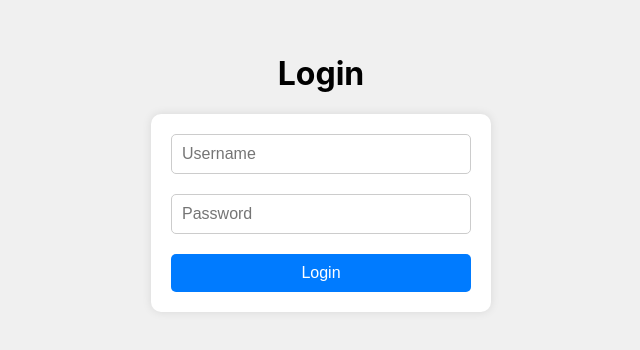
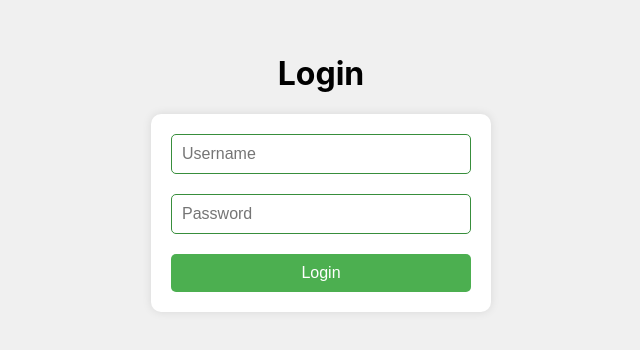
Before and after one commit to franzlk/bookstore-management-system, a React (Create React App) app in the folder frontend/: page / in a window 1280 px wide. Shown: the part 228-578 px from the top of the page, without its empty margins (319-959 px from the left). Built offline with nearby package versions, Linux system fonts and the light colour scheme.

Commit message:
Structure style files and initial dashboard styling

```diff
--- a/frontend/src/App.css
+++ b/frontend/src/App.css
@@ -9,130 +9,3 @@ main {
   flex: 1;
   padding: 20px;
 }
-
-.header {
-  width: 100%;
-  padding: 20px;
-  background-color: #007bff;
-  color: white;
-  text-align: center;
-  box-shadow: 0 2px 4px rgba(0, 0, 0, 0.1);
-}
-
-.header h1 {
-  margin: 0;
-  font-size: 24px;
-}
-
-.footer {
-  width: 100%;
-  padding: 20px;
-  background-color: #f0f0f0;
-  color: #333;
-  text-align: center;
-  position: fixed;
-  bottom: 0;
-  box-shadow: 0 -2px 4px rgba(0, 0, 0, 0.1);
-}
-
-.footer p {
-  margin: 0;
-  font-size: 14px;
-}
-
-.navbar {
-  width: 100%;
-  background-color: #007bff;
-  padding: 10px 0;
-}
-
-.nav-links {
-  list-style: none;
-  display: flex;
-  justify-content: center;
-  margin: 0;
-  padding: 0;
-}
-
-.nav-links li {
-  margin: 0 15px;
-}
-
-.nav-links a {
-  color: white;
-  text-decoration: none;
-  font-size: 16px;
-}
-
-.nav-links a:hover {
-  text-decoration: underline;
-}
-
-.quick-actions {
-  display: flex;
-  justify-content: center;
-  gap: 10px;
-  margin: 20px 0;
-}
-
-.quick-actions button {
-  padding: 10px 20px;
-  background-color: #007bff;
-  color: white;
-  border: none;
-  border-radius: 5px;
-  cursor: pointer;
-  font-size: 16px;
-}
-
-.quick-actions button:hover {
-  background-color: #0056b3;
-}
-
-.login-container {
-  display: flex;
-  flex-direction: column;
-  align-items: center;
-  justify-content: center;
-  height: 100vh;
-  background-color: #f0f0f0;
-}
-
-.login-form {
-  width: 300px;
-  padding: 20px; /* Add padding to create space around the form */
-  background-color: #fff;
-  border-radius: 10px;
-  box-shadow: 0 0 10px rgba(0, 0, 0, 0.1);
-}
-
-h2 {
-  margin-bottom: 20px;
-  text-align: center;
-  color: #333;
-}
-
-input {
-  width: 100%;
-  margin-bottom: 20px;
-  padding: 10px;
-  border: 1px solid #ccc;
-  border-radius: 5px;
-  font-size: 16px;
-  box-sizing: border-box; /* Include padding and border in width calculation */
-}
-
-button {
-  width: 100%;
-  padding: 10px;
-  border: none;
-  border-radius: 5px;
-  background-color: #007bff;
-  color: #fff;
-  font-size: 16px;
-  cursor: pointer;
-}
-
-button:hover {
-  background-color: #0056b3;
-}
--- a/frontend/src/components/Dashboard.js
+++ b/frontend/src/components/Dashboard.js
@@ -1,13 +1,14 @@
 import React from 'react';
-import Header from './Header';
+import Navbar from './Navbar';
 import Feed from './Feed';
 import Footer from './Footer';
+import '../App.css';
+
 
 const Dashboard = () => {
     return (
         <div>
-            <p>test</p>
-            <Header />
+            <Navbar />
             <Feed />
             <Footer />
         </div>
--- a/frontend/src/components/Feed.js
+++ b/frontend/src/components/Feed.js
@@ -1,4 +1,5 @@
 import React from 'react';
+import '../style/Feed.css';
 
 const Feed = () => {
     return (
--- a/frontend/src/components/Footer.js
+++ b/frontend/src/components/Footer.js
@@ -1,4 +1,6 @@
 import React from 'react';
+import '../style/Footer.css';
+
 
 const Footer = () => {
     return (
--- a/frontend/src/components/Header.js
+++ /dev/null
@@ -1,11 +0,0 @@
-import React from 'react';
-
-const Header = () => {
-    return (
-        <header className="header">
-            <h1>Book Store Management System</h1>
-        </header>
-    );
-};
-
-export default Header;
--- a/frontend/src/components/Login.js
+++ b/frontend/src/components/Login.js
@@ -1,5 +1,5 @@
 import React, { useState } from 'react';
-import '../style/Login.css'; // Import CSS file for styling
+import '../style/Login.css';
 
 const Login = ({ handleLogin }) => {
     const [username, setUsername] = useState('');
--- a/frontend/src/components/Navbar.js
+++ b/frontend/src/components/Navbar.js
@@ -1,4 +1,6 @@
 import React from 'react';
+import '../style/Navbar.css';
+
 
 const Navbar = () => {
     return (
--- a/frontend/src/style/Footer.css
+++ b/frontend/src/style/Footer.css
@@ -0,0 +1,15 @@
+.footer {
+    width: 100%;
+    padding: 20px;
+    background-color: #333333; /* Dark Gray */
+    color: #f0f0f0;
+    text-align: center;
+    position: fixed;
+    bottom: 0;
+    box-shadow: 0 -2px 4px rgba(0, 0, 0, 0.1);
+  }
+
+  .footer p {
+    margin: 0;
+    font-size: 14px;
+  }
--- a/frontend/src/style/Login.css
+++ b/frontend/src/style/Login.css
@@ -9,7 +9,7 @@
 
 .login-form {
   width: 300px;
-  padding: 20px; /* Add padding to create space around the form */
+  padding: 20px;
   background-color: #fff;
   border-radius: 10px;
   box-shadow: 0 0 10px rgba(0, 0, 0, 0.1);
@@ -28,7 +28,13 @@ input {
   border: 1px solid #ccc;
   border-radius: 5px;
   font-size: 16px;
-  box-sizing: border-box; /* Include padding and border in width calculation */
+  box-sizing: border-box;
+  border-color: #388E3C;
+}
+
+input:focus {
+  border-color: #333; /* Dark Gray */
+  outline: none; /* Remove default focus outline */
 }
 
 button {
@@ -36,12 +42,12 @@ button {
   padding: 10px;
   border: none;
   border-radius: 5px;
-  background-color: #007bff;
-  color: #fff;
+  background-color: #4CAF50; /* Green */
+  color: white;
   font-size: 16px;
   cursor: pointer;
 }
 
 button:hover {
-  background-color: #0056b3;
+  background-color: #388E3C; /* Darker Green */
 }
--- a/frontend/src/style/Navbar.css
+++ b/frontend/src/style/Navbar.css
@@ -0,0 +1,34 @@
+.navbar {
+    width: 100%;
+    background-color: #3E8E41; /* Darker Green */
+    padding: 10px 0;
+  }
+
+  .nav-links {
+    list-style: none;
+    display: flex;
+    margin: 0;
+    padding: 0;
+    width: 100%;
+    float:left;
+    height: 50px;
+    background-color: #333;
+  }
+
+  .nav-links li {
+    margin: 0 15px;
+  }
+
+  .nav-links a {
+    float: left;
+    display: block;
+    color: white;
+    text-align: center;
+    padding: 14px 16px;
+    text-decoration: none;
+  }
+
+  .nav-links a:hover {
+    background-color: green;
+
+  }
```
Also changed, not shown: frontend/src/style/QuickActions.css (+20 -0 lines), frontend/src/style/Header.css (deleted).
